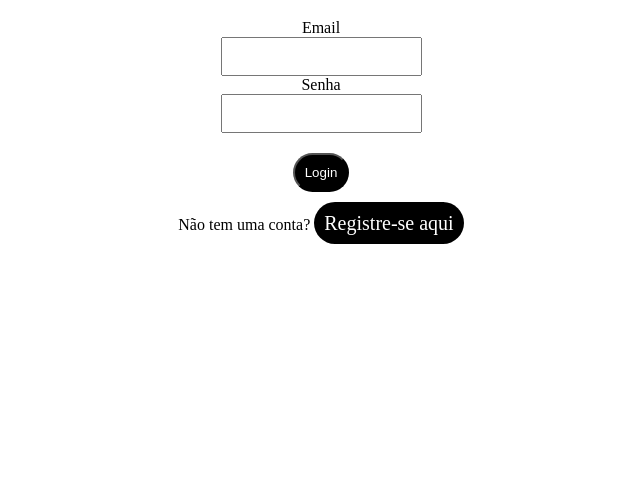
After one commit to EntonyDias/Projeto-FInal-Maets, a PHP site: page /login.php in a window 1280 px wide. The commit adds this page. Shown: the part 264-748 px from the top of the page, without its empty margins (319-959 px from the left). Run offline with PHP 8.4, Linux system fonts and the light colour scheme.

Commit message:
paginas novas

```diff
--- /dev/null
+++ b/css/login.css
@@ -0,0 +1,68 @@
+*{
+
+    margin: 0;
+}
+header a{
+    text-decoration: none;
+    color:aliceblue;
+    background-color: gray;
+    padding: 10px;
+    border-radius: 30px;
+}
+
+input {
+    padding: 10px;
+}
+
+
+a {
+    background-color: black;
+    color: white;
+    text-decoration: none;
+    font-size: 20px;
+    padding: 10px;
+    border-radius: 30px;
+}
+
+#button {
+    color: white;
+    background-color: black;
+    border-radius: 30px;
+    padding: 10px;
+    margin-top: 20px;
+}
+
+
+
+form {
+
+    display: flex;
+    align-items: center;
+    flex-direction: column;
+}
+
+main img {
+
+    margin-bottom: 20px;
+    border-radius: 100%;
+    height: 200px;
+    width: 200px;
+}
+
+.box {
+    display: flex;
+    justify-content: center;
+    flex-direction: column;
+    align-items: center;
+}
+
+
+header{
+    color: aliceblue;
+    display: flex;
+    padding: 10px;
+    background-color: black;
+    align-items: center;
+    flex-direction: row;
+    justify-content: space-around;
+}
--- /dev/null
+++ b/login.php
@@ -0,0 +1,38 @@
+<!DOCTYPE html>
+<html lang="en">
+<head>
+    <meta charset="UTF-8">
+    <meta name="viewport" content="width=device-width, initial-scale=1.0">
+    <title>login</title>
+    <link rel="stylesheet" href="./css/login.css">
+</head>
+<body>
+    <header>
+        <h1>login</h1>
+        <a href="index.php">voltar</a>
+    </header>
+    <main>
+        <div class="box">
+
+            <img src="https://static.vecteezy.com/ti/vetor-gratis/t1/7033146-perfil-icone-login-head-icon-vetor.jpg" alt="">
+
+            <form method="POST">
+                <label for="email">Email</label>
+                <input type="email" name="email" required>
+
+                <label for="senha">Senha</label>
+                <input type="password" name="senha" required>
+
+                <input id="button" type="submit" name="login" value="Login">
+            </form>
+            <div id="mensagem">
+                <?php
+                //isso e basicamente para mostrar o erro que ocorrer tipo senha incorreta
+                if (isset($mensagem_erro)) echo '<p>' . $mensagem_erro . '</p>'; ?>
+            </div>
+            <p style="margin-top: 20px;">Não tem uma conta? <a href="registrar.php">Registre-se aqui</a></p>
+
+
+    </main>
+</body>
+</html>
```
Also changed, not shown: css/index.css (added, +20 -0 lines), index.php (+5 -3 lines), registrar.php (added).
